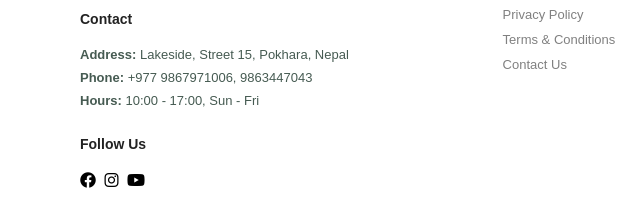
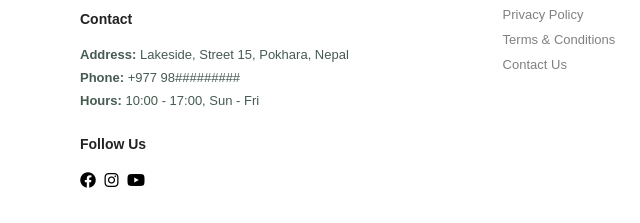
Before and after one commit to pradip57/Football-Jersey-Ecommerce-frontend, a plain HTML site: page shop.html in a window 1280 px wide. Shown: the part 1698-1921 px from the top of the page, 0-640 px from the left. Drawn offline with Linux system fonts and the light colour scheme; files whose address does not match are found by name.

Commit message:
Update shop.html

```diff
--- a/shop.html
+++ b/shop.html
@@ -205,7 +205,7 @@
             <img class="logo" src="images/homepage/logo1.png" alt="logo" height="60px" width="60px">
             <h4>Contact</h4>
             <p><strong>Address:</strong> Lakeside, Street 15, Pokhara, Nepal</p>
-            <p><strong>Phone:</strong> +977 9867971006, 9863447043</p>
+            <p><strong>Phone:</strong> +977 98#########</p>
             <p><strong>Hours:</strong> 10:00 - 17:00, Sun - Fri</p>
             <div class="follow">
                 <h4>Follow Us</h4>
```
